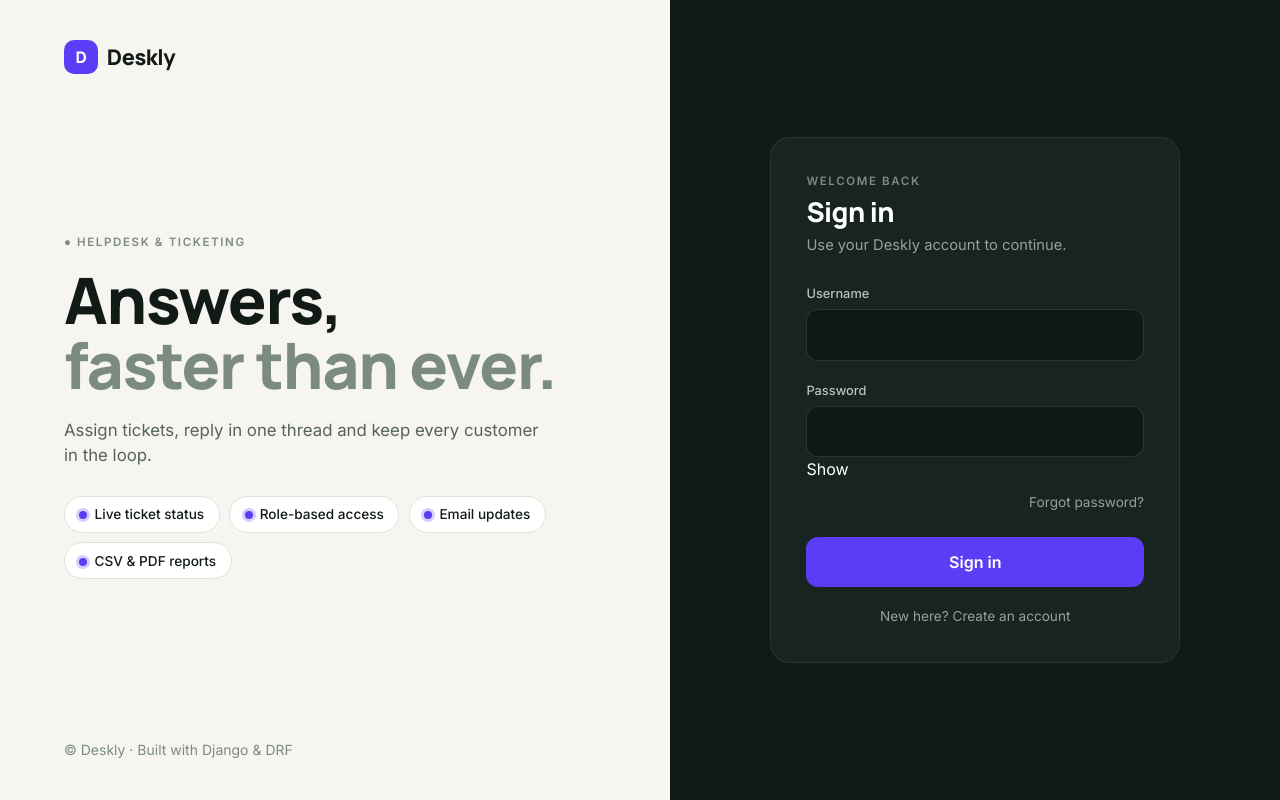
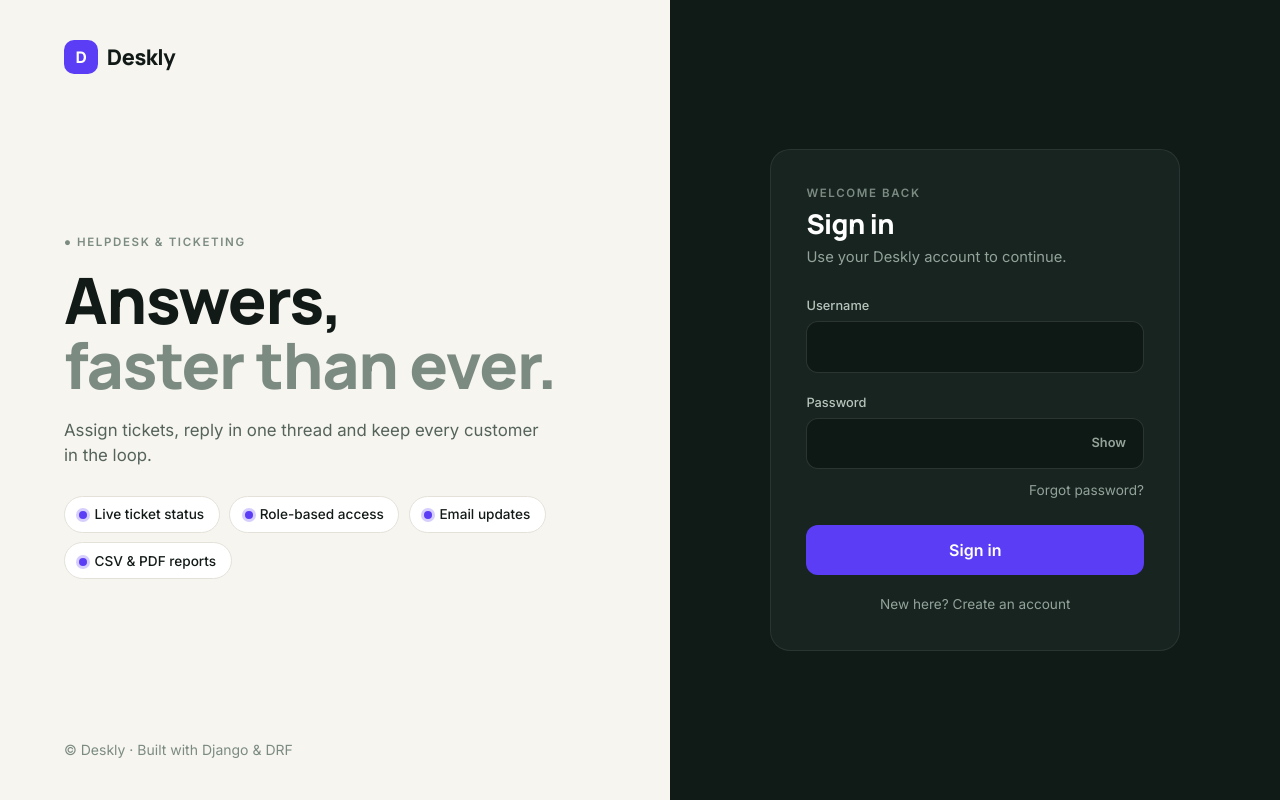
Before and after one commit to bhattdeep496-prog/helpdesk-ticketing-system, a Django app: page / in a window 1280 px wide. Run offline with Django 5.2, Linux system fonts and the light colour scheme.

```diff
--- a/accounts/templates/ui/login.html
+++ b/accounts/templates/ui/login.html
@@ -223,7 +223,7 @@
                     <div class="pw-wrap">
                         <input id="password" type="password" class="form-control" autocomplete="current-password"
                             required>
-                        <button type="button" class="pw-toggle" id="pw-toggle"></button>Show</button>
+                        <button type="button" class="pw-toggle" id="pw-toggle">Show</button>
                     </div>
                 </div>
                 <div class="text-end mb-4"><a href="/forgot-password/" class="forgot">Forgot password?</a></div>
```
